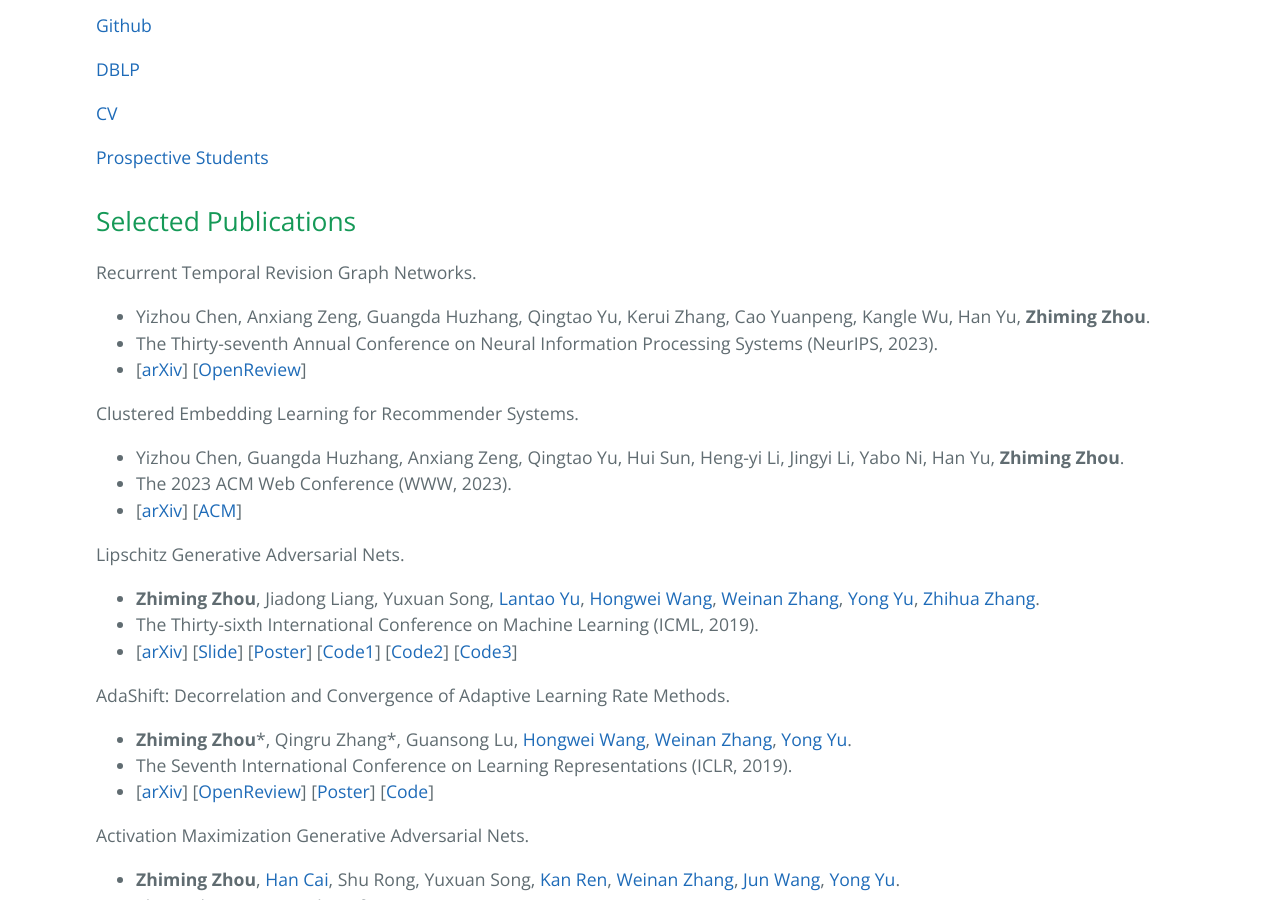
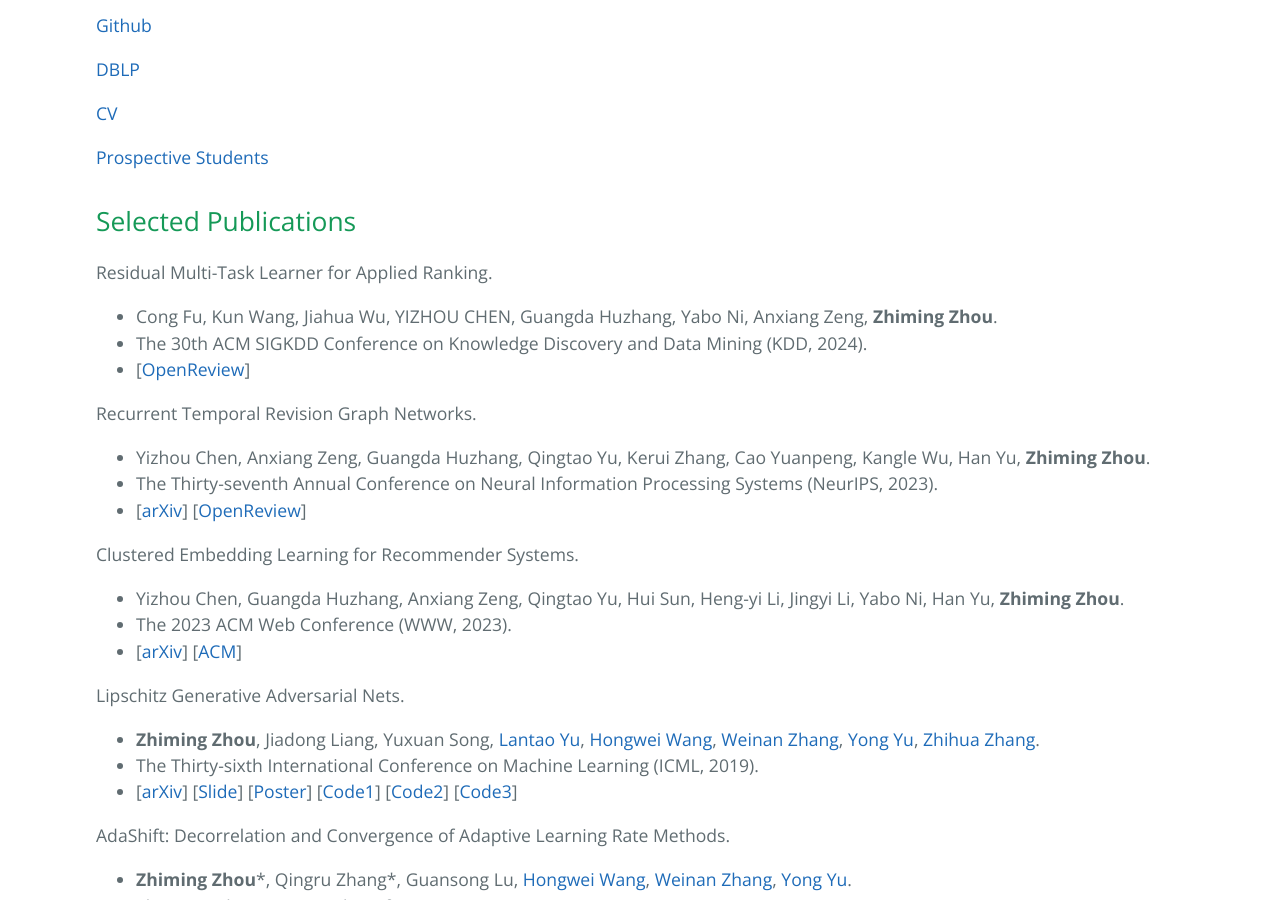
Before and after one commit to ZhimingZhou/zhimingzhou.github.io, a Jekyll site: the page built from index.md, in a window 1280 px wide and 900 px high, scrolled down 743 px. Built offline with Jekyll 4.4.1, drawn with Linux system fonts in a browser that asks for light colours.

Commit message:
Update index.md

```diff
--- a/index.md
+++ b/index.md
@@ -25,11 +25,16 @@ Zhiming has a broad interest in fundamental techniques and theories of machine l
 
 ## Selected Publications
 
+Residual Multi-Task Learner for Applied Ranking.
+- Cong Fu, Kun Wang, Jiahua Wu, YIZHOU CHEN, Guangda Huzhang, Yabo Ni, Anxiang Zeng, **Zhiming Zhou**.
+- The 30th ACM SIGKDD Conference on Knowledge Discovery and Data Mining (KDD, 2024).
+- \[[OpenReview](https://openreview.net/forum?id=B3UDx1rNOy)\]
+
 Recurrent Temporal Revision Graph Networks.
 - Yizhou Chen, Anxiang Zeng, Guangda Huzhang, Qingtao Yu, Kerui Zhang, Cao Yuanpeng, Kangle Wu, Han Yu, **Zhiming Zhou**.
 - The Thirty-seventh Annual Conference on Neural Information Processing Systems (NeurIPS, 2023).
 - \[[arXiv](https://arxiv.org/abs/2309.12694)\]
-  \[[OpenReview](https://openreview.net/forum?id=B3UDx1rNOy)\]
+  \[[OpenReview](https://openreview.net/forum?id=dOWWNW9CJ3)\]
 
 Clustered Embedding Learning for Recommender Systems.
 - Yizhou Chen, Guangda Huzhang, Anxiang Zeng, Qingtao Yu, Hui Sun, Heng-yi Li, Jingyi Li, Yabo Ni, Han Yu, **Zhiming Zhou**.
```
